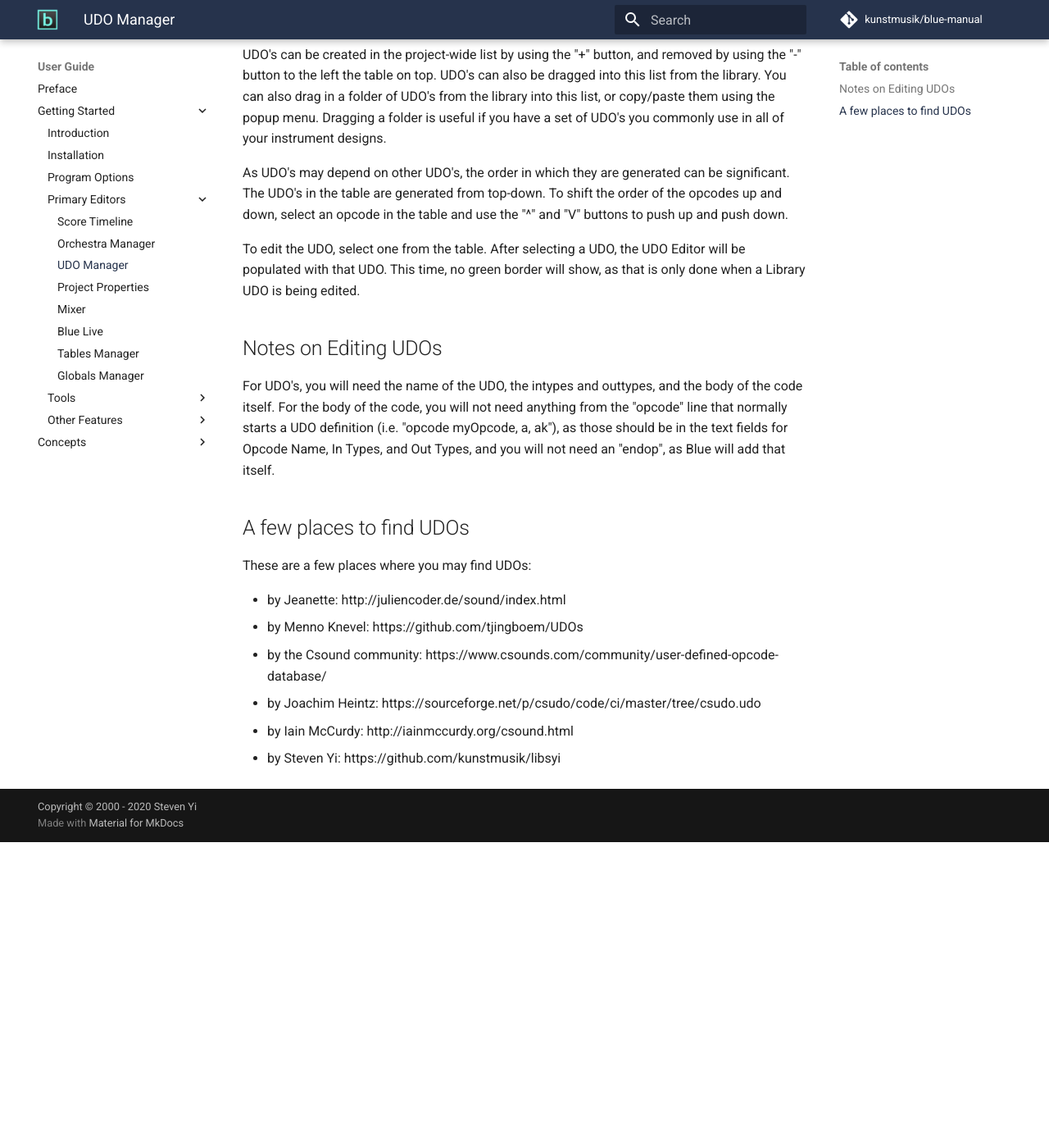
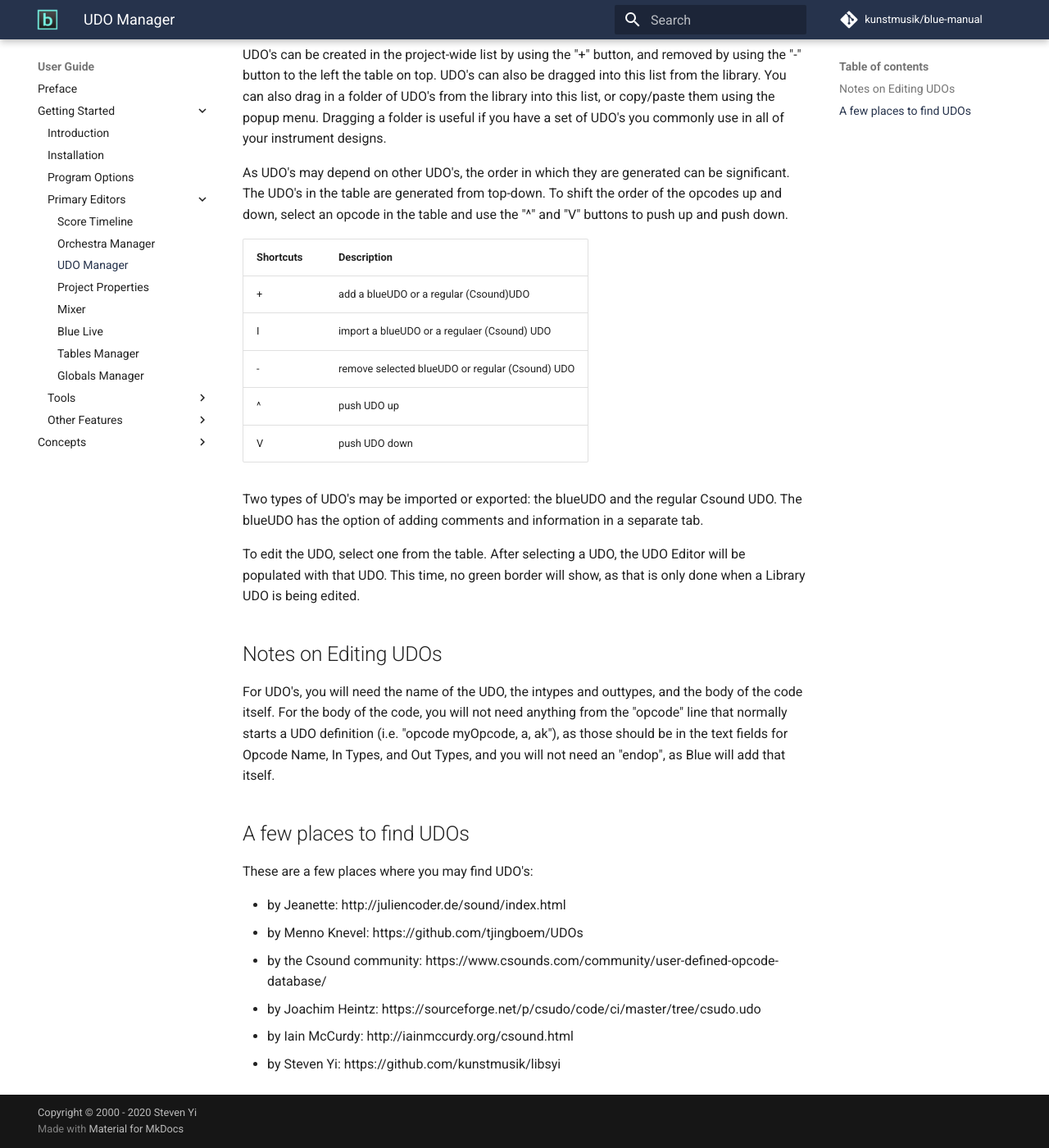
Before and after one commit to kunstmusik/blue-manual, an MkDocs documentation site: the page built from docs/users/gettingStarted/primaryEditors/udoManager.md, in a window 1280 px wide and 1400 px high, scrolled down 1074 px. Shown: the whole window at 82% size. Built offline with MkDocs 1.6.1 and Material for MkDocs 9.7.7, drawn with Linux system fonts in a browser that asks for light colours; comment, search, counter and statistics services are not loaded; before the commit the page ends 2101 px from its top, so only the background shows below that.

Commit message:
import function and blueUDO explanaition

```diff
--- a/docs/users/gettingStarted/primaryEditors/udoManager.md
+++ b/docs/users/gettingStarted/primaryEditors/udoManager.md
@@ -37,6 +37,18 @@ top-down. To shift the order of the opcodes up and down, select an
 opcode in the table and use the "^" and "V" buttons to push up and push
 down.
 
+| Shortcuts    | Description                                                                                                                                                                                                 |
+| ------------ | -----------------------------------------------------------------------------------------------------------------------------------------------------------------------------------------------------------
+| +           |add a blueUDO or a regular (Csound)UDO                                                                                                                                                                                   |
+| I            |import a blueUDO or a regulaer (Csound) UDO                                                                                                                                                                                   |
+| -           |remove selected blueUDO or regular (Csound) UDO                                                                                                                                                                                  |
+| ^            |push UDO up                                                                                                                                                                                   |
+| V           |push UDO down                                                                                                                                                                                   |
+
+Two types of UDO's may be imported or exported: the blueUDO and the regular
+Csound UDO. The blueUDO has the option of adding comments and information
+in a separate tab.
+
 To edit the UDO, select one from the table. After selecting a UDO, the
 UDO Editor will be populated with that UDO. This time, no green border
 will show, as that is only done when a Library UDO is being edited.
@@ -52,7 +64,7 @@ need an "endop", as Blue will add that itself.
 
 ## A few places to find UDOs
 
-These are a few places where you may find UDOs:
+These are a few places where you may find UDO's:
 
   - by Jeanette: http://juliencoder.de/sound/index.html
   - by Menno Knevel: https://github.com/tjingboem/UDOs
```
